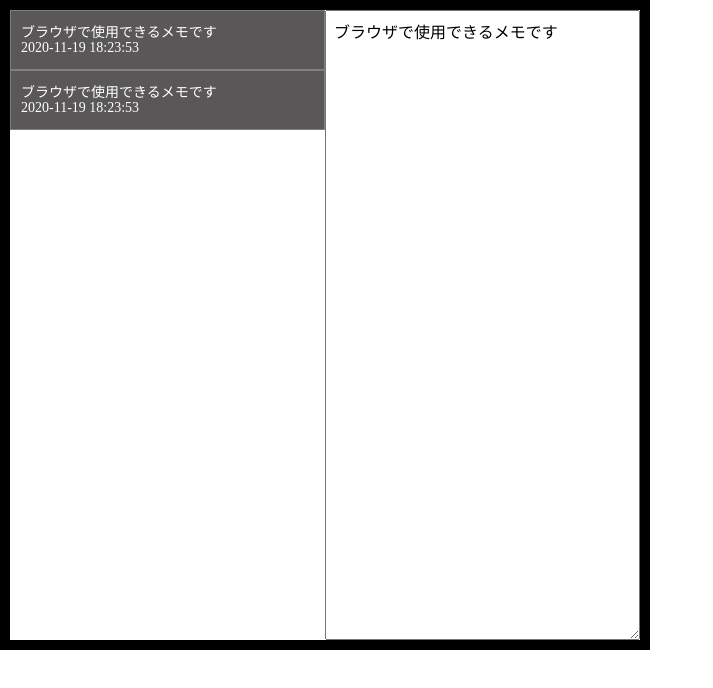
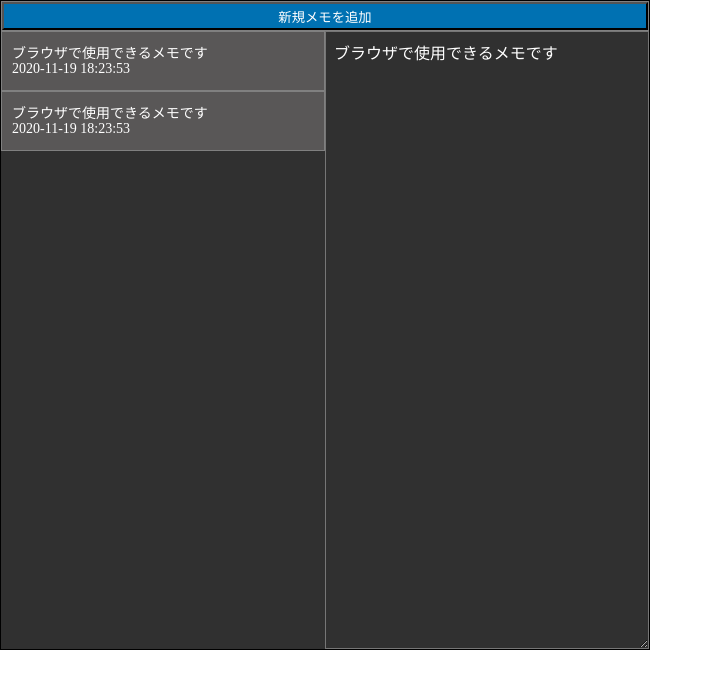
Before and after one commit to kkazum/web-memo, a React app: page / in a window 1280 px wide. Shown: the top 688 px of the page, without its empty margins (0-713 px from the left). Built offline with nearby package versions, Linux system fonts and the light colour scheme.

Commit message:
create new button half

```diff
--- /dev/null
+++ b/src/components/Button.tsx
@@ -0,0 +1,34 @@
+import React, { useContext } from 'react'
+import styled from 'styled-components'
+import AppContext from '../contexts/AppContext'
+
+const NewButton = styled.button`
+  background-color: #0071b2;
+  height: 100%;
+  width: 100%;
+  color: #fff;
+`
+interface Props {
+  storageKey: string
+  children: string
+}
+
+interface Memo {
+  id: number
+  text: string
+  date: string
+}
+
+const Button = ( props: Props ) => {
+  const { storageKey, children } = props;
+  return (
+    <>
+      <NewButton onClick={() => {
+        const memos: Memo[] = JSON.parse(localStorage.getItem(storageKey))
+        memos.push
+      }}>{children}</NewButton>
+    </>
+  )
+}
+
+export default Button
--- a/src/hooks/use_state_with_storage.tsx
+++ b/src/hooks/use_state_with_storage.tsx
@@ -1,4 +1,4 @@
-import { useState } from 'react'
+import { useState, useEffect } from 'react'
 import moment from 'moment'
 
 interface Memo {
@@ -9,6 +9,9 @@ interface Memo {
 
 export const useStateWithStorage = (init: Memo[], key: string): [Memo[], (index: number, nextState: string) => void] => {
   const [state, setState] = useState(JSON.parse(localStorage.getItem(key)) || init)
+  useEffect(() => {
+    localStorage.setItem(key, JSON.stringify(state))
+  },[])
   const setStateWithStorage = (index: number, nextText: string): void => {
     // 再描画のキックをさせるためにsetStateで変更する、そしてeditor側で再描画する際にはlocalstorageにないと駄目
     setState((prevState: Memo[]) => {
--- a/src/pages/editor.tsx
+++ b/src/pages/editor.tsx
@@ -4,9 +4,10 @@ import ListItem from '../components/ListItem'
 import { useStateWithStorage } from '../hooks/use_state_with_storage'
 import AppContext from '../contexts/AppContext'
 import moment from 'moment'
-
+import Button from '../components/Button'
 const Wrapper = styled.div`
-  border: 10px solid black;
+  border: 1px solid black;
+  background-color: #303030;
   bottom: 0;
   left: 0;
   position: fixed;
@@ -18,10 +19,23 @@ const Side = styled.div`
   bottom: 0;
   left: 0;
   position: absolute;
+  top: 30px;
+  width: 50%;
+  height: calc(100% - 30px);
+  overflow: scroll;
+`
+
+const ButtonWrapper = styled.div`
+  left: 0;
+  position: absolute;
   top: 0;
-  width: 50%;
-  height: 100%;
-  overflow: scroll;
+  width: 100%;
+  height: 30px;
+  font-size: 14px;
+  border: 1px grey solid;
+  &:hover {
+    border: none;
+  }
 `
 
 const TextArea = styled.textarea`
@@ -30,10 +44,12 @@ const TextArea = styled.textarea`
   right: 0;
   padding: 0.5rem;
   position: absolute;
-  top: 0;
+  top: 30px;
   width: 50%;
-  height: 100%;
+  height: calc(100% - 30px);
   outline: none;
+  background-color: #303030;
+  color: white;
 `
 
 const storageKey = 'pages/editor:memo'
@@ -45,6 +61,9 @@ const editor = () => {
     <>
     <AppContext.Provider value={[target, setTarget]}>
       <Wrapper>
+        <ButtonWrapper >
+          <Button storageKey={storageKey}>新規メモを追加</Button>
+        </ButtonWrapper>
         <Side>
           {
             state.map((ele, index) => {
```
